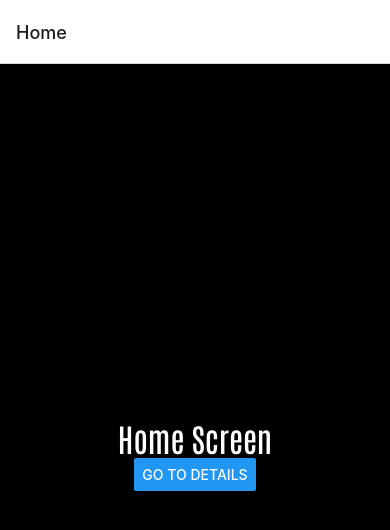
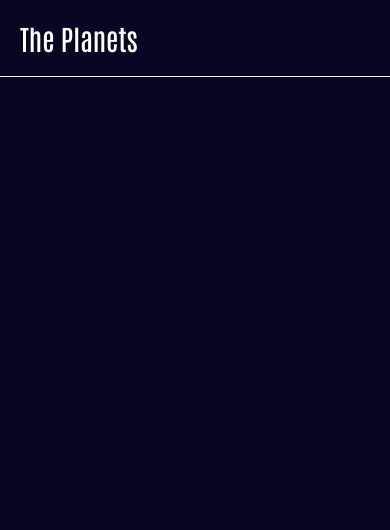
Before and after one commit to mhSadique/solar-system, a React Native app: screen /Home in a window 390 px wide. Shown: the top 530 px of the page. Built offline with nearby package versions, Linux system fonts and the light colour scheme.

Commit message:
little part of homepage is done

```diff
--- a/App.js
+++ b/App.js
@@ -1,16 +1,11 @@
-import { View } from 'react-native';
 import { useFonts } from 'expo-font';
 import Text from './src/components/text/text';
-import { NavigationContainer } from '@react-navigation/native';
+import { NavigationContainer, DarkTheme } from '@react-navigation/native';
 import { createNativeStackNavigator } from '@react-navigation/native-stack';
 import Home from './src/screens/home'
-import Details from './src/temp/Details';
-import CreatePost from './src/temp/CreatePost';
-import ShowPost from './src/temp/ShowPost';
+import { StatusBar as ExpoStatusBar } from 'expo-status-bar';
 
 const Stack = createNativeStackNavigator();
-
-const HeaderTitle = () => <Text>Hello Velo</Text>
 
 export default function App() {
   const [loaded] = useFonts({
@@ -24,41 +19,13 @@ export default function App() {
   }
 
   return (
-    <NavigationContainer>
-      <Stack.Navigator
-        initialRouteName='Home'
-        // options={{
-        //   headerStyle: {
-        //     backgroundColor: '#F4511E'
-        //   },
-        //   headerTintColor: 'white',
-        //   headerTitleStyle: {
-        //     fontWeight: '100'
-        //   }
-        // }}
-        options={({ route }) => ({
-          title: route.params.title,
-          headerStyle: {
-            backgroundColor: '#F4511E'
-          },
-          headerTintColor: 'white',
-          headerTitleStyle: {
-            fontWeight: '100'
-          }
-        })}
-      >
-        <Stack.Screen name='Home' component={Home} />
-        <Stack.Screen name='CreatePost' component={CreatePost} />
-        <Stack.Screen name='ShowPost' component={ShowPost} />
-        <Stack.Screen
-          name='Details'
-          component={Details}
-          options={{
-            headerTitle: () => <HeaderTitle />
-          }}
-
-        />
-      </Stack.Navigator>
-    </NavigationContainer>
+    <>
+      <NavigationContainer>
+        <Stack.Navigator screenOptions={{ headerShown: false }}>
+          <Stack.Screen name='Home' component={Home} />
+        </Stack.Navigator>
+      </NavigationContainer>
+      <ExpoStatusBar style='light' />
+    </>
   );
 }
--- /dev/null
+++ b/src/components/planet-header.js
@@ -0,0 +1,23 @@
+import React from 'react';
+import { StyleSheet, View } from 'react-native';
+import { colors } from '../theme/colors';
+import { spacing } from '../theme/spacing';
+import Text from './text/text';
+
+const PlanetHeader = () => {
+    return (
+        <View style={styles.container}>
+            <Text preset='h2'>The Planets</Text>
+        </View>
+    );
+};
+
+export default PlanetHeader;
+
+const styles = StyleSheet.create({
+    container: {
+        padding: spacing[7],
+        borderBottomWidth: 0.5,
+        borderBottomColor: colors.white
+    }
+})
--- a/src/screens/home.js
+++ b/src/screens/home.js
@@ -1,13 +1,22 @@
-import { Button, View } from "react-native";
+import { Button, StyleSheet } from "react-native";
+import PlanetHeader from "../components/planet-header";
 import Text from "../components/text/text";
+import { SafeAreaView } from 'react-native-safe-area-context'
+import { colors } from "../theme/colors";
 
 const Home = ({ navigation }) => {
     return (
-        <View style={{ flex: 1, backgroundColor: 'black', justifyContent: 'center', alignItems: 'center' }}>
-            <Text preset='h1' >Home Screen</Text>
-            <Button title="Go to details" onPress={() => navigation.navigate('Details', { title: 'Detailss and blah blah', id: Math.ceil(Math.random() * 1000), data: [1, 4, 5] })} />
-        </View>
+        <SafeAreaView style={styles.container}>
+            <PlanetHeader />
+        </SafeAreaView>
     );
 }
 
+const styles = StyleSheet.create({
+    container: {
+        flex: 1,
+        backgroundColor: colors.black
+    }
+})
+
 export default Home;
--- a/src/temp/CreatePost.js
+++ /dev/null
@@ -1,33 +0,0 @@
-import React, { useEffect, useState } from 'react';
-import { Button, View } from 'react-native';
-import Text from '../components/text/text';
-
-const CreatePost = ({ navigation }) => {
-
-    const createPost = () => {
-        new Promise((resolve, reject) => {
-            resolve({ data: [34, 454] })
-        })
-            .then((data) => {
-                console.log(data);
-                navigation.navigate({
-                    name: 'ShowPost',
-                    params: { postId: 3534 },
-                    merge: true
-                })
-            })
-            .catch(err => {
-                console.log(err);
-            })
-    };
-    return (
-        <View>
-            <Text>
-                Create your post here
-            </Text>
-            <Button title='Create Post' onPress={createPost} />
-        </View>
-    );
-};
-
-export default CreatePost;
--- a/src/temp/Details.js
+++ b/src/temp/Details.js
@@ -1,8 +1,18 @@
-import React from 'react';
+import React, { useEffect, useState } from 'react';
 import { Button, View } from 'react-native';
 import Text from '../components/text/text';
 
+
 const Details = ({ route, navigation }) => {
+    const [count, setCount] = useState(0);
+    const HeaderRightButton = () => <Button title='login' onPress={() => setCount(prev => prev + 1)} />
+
+    useEffect(() => {
+        navigation.setOptions({
+            headerRight: () => <HeaderRightButton />
+        });
+    }, []);
+
     const { id, data } = route.params;
     return (
         <View
@@ -13,6 +23,7 @@ const Details = ({ route, navigation }) => {
                 backgroundColor: 'black'
             }}
         >
+            <Text>{count}</Text>
             <Text preset='h3' >Details Screen</Text>
             <Button title='Go to Home' onPress={() => navigation.push('Home')} />
             <Text preset='h3' >ID: {id}</Text>
@@ -23,9 +34,6 @@ const Details = ({ route, navigation }) => {
                     data: [654, 76, 788, 343, 545]
                 })
             }} />
-            <Button title='See post' onPress={() => {
-                navigation.navigate('ShowPost');
-            }} />
             <Button title='Change Title' onPress={() => {
                 navigation.setOptions({ title: 'blah blah and blah' });
             }} />
--- a/src/temp/ShowPost.js
+++ /dev/null
@@ -1,25 +0,0 @@
-import React, { useEffect } from 'react';
-import { Button, View } from 'react-native';
-import Text from '../components/text/text';
-
-const ShowPost = ({ route, navigation }) => {
-
-    useEffect(() => {
-        // DO SOMETHING
-    }, [route.params?.postId]);
-
-    return (
-        <View>
-            {
-                route.params?.postId ?
-                    <Text>
-                        {route.params.postId}
-                    </Text> :
-
-                    <Button title='Create Post' onPress={() => navigation.navigate('CreatePost')} />
-            }
-        </View>
-    );
-};
-
-export default ShowPost;
```
